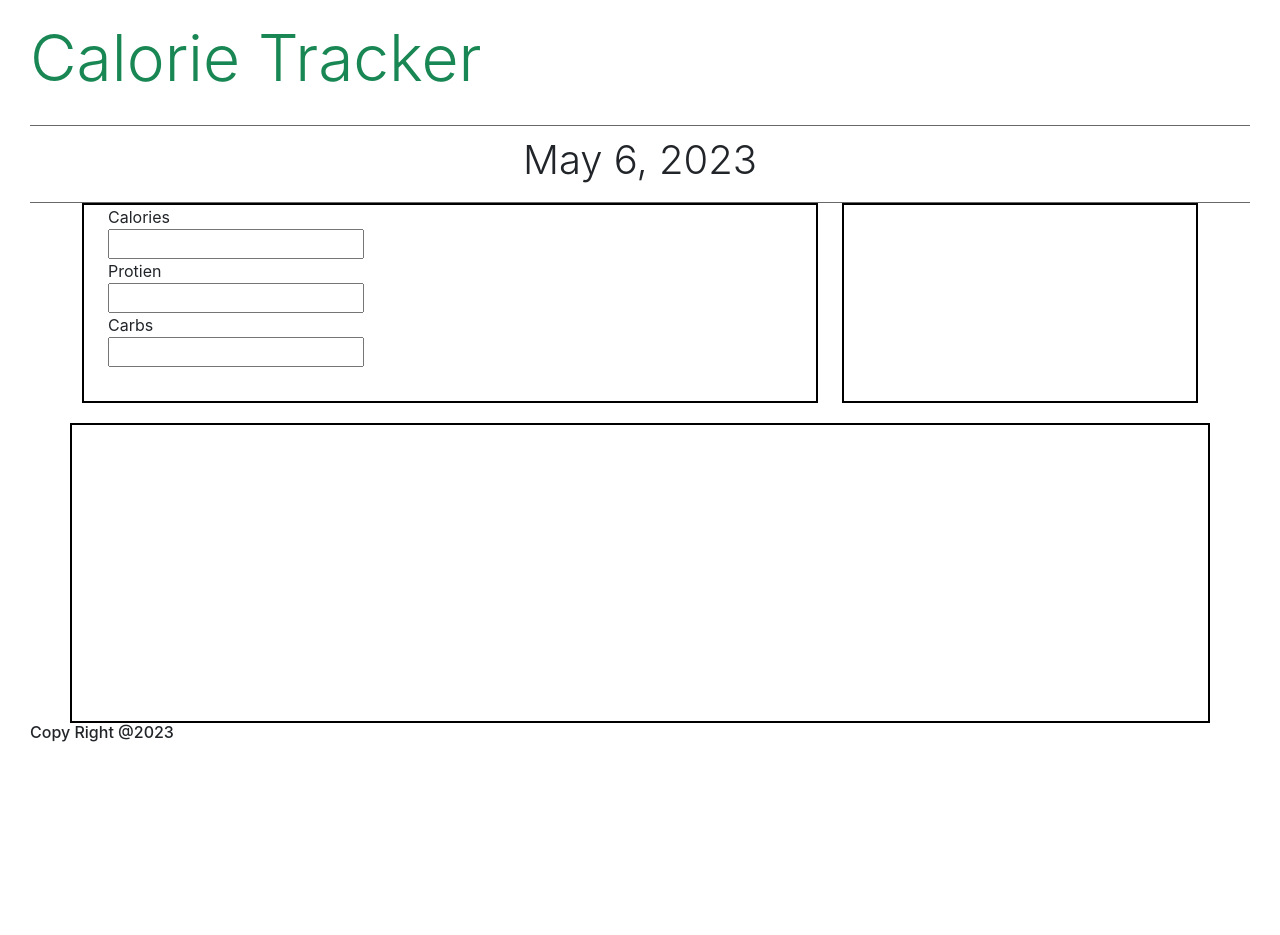
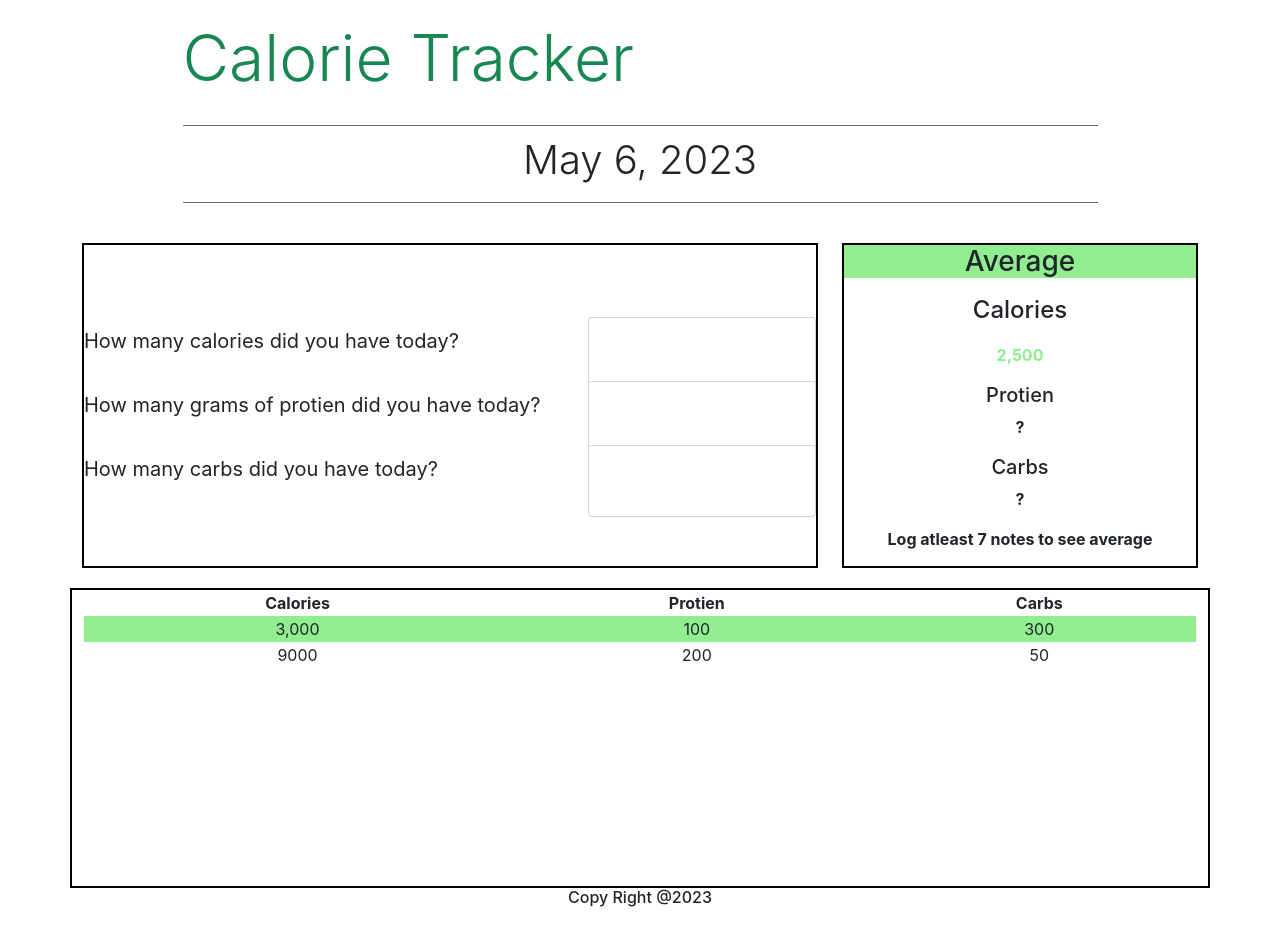
Before and after one commit to Blake556/Calorie-Tracker, a React (Create React App) app: page / in a window 1280 px wide. Before the commit the page ends 800 px from the top, so only its background shows below. Built offline with nearby package versions, Linux system fonts and the light colour scheme.

Commit message:
Start of day

```diff
--- a/src/components/App.js
+++ b/src/components/App.js
@@ -10,7 +10,7 @@ import Footer from './Footer'
 function App() {
 
   return (
-    <div className="App">
+    <div className="App ">
 
       <Header />
 
--- a/src/components/CreateNote.js
+++ b/src/components/CreateNote.js
@@ -1,32 +1,60 @@
-import React from 'react'
-import '../styles/CreatNote.css';
+import React from "react";
+import "../styles/CreatNote.css";
 
 function CreatNote() {
   return (
-    <div className="create-note-container">
-      <form>
-        <div className='container row'>
-            <div className='col-12'>
-                <div className='labels'>
-                    <label>Calories</label>
-                </div>
-                <input></input>
-            </div>
-            <div className='col-12'>
-                <div className='labels'>
-                    <label>Protien</label>
-                </div>
-                <input></input>
-            </div>
-            <div className='col-12'>
-                <div className='labels'>
-                    <label>Carbs</label>
-                </div>
-                <input></input>
-            </div>
+    <div className="create-note-container d-flex justify-content-center align-items-center">
+      <form className="">
+
+        <div class="row mb-3 ">
+          <label
+            for="colFormLabelSm"
+            class="col-lg-8 col-form-label col-form-label-lg"
+          >
+            How many calories did you have today?
+          </label>
+          <div class="col-lg-4">
+            <input
+              type="email"
+              class="form-control form-control-sm"
+
+
+            ></input>
+          </div>
+        </div>
+        <div class="row mb-3">
+          <label for="colFormLabel" class="col-lg-8 col-form-label-lg protien-input ">
+          How many grams of protien did you have today?
+          </label>
+          <div class="col-lg-4">
+            <input
+              type="email"
+              class="form-control"
+
+
+            >
+
+            </input>
+          </div>
+        </div>
+        <div class="row">
+          <label
+            for="colFormLabelLg"
+            class="col-lg-8 col-form-label col-form-label-lg"
+          >
+            How many carbs did you have today?
+          </label>
+          <div class="col-lg-4">
+            <input
+              type="email"
+              class="form-control form-control-md"
+
+
+            ></input>
+          </div>
+
         </div>
       </form>
-
     </div>
   );
 }
--- a/src/components/Header.js
+++ b/src/components/Header.js
@@ -17,13 +17,15 @@ function Header() {
   console.log(date)
 
   return (
-    <div className="Header">
-        <div className="header text-success ">
+    <div className="col-9 header-container">
+        <div className="header text-success  ">
           <h1 className="display-3 ">Calorie Tracker</h1>
         </div>
-        <div className="current-date">
+
+        <div className=" current-date">
           <h4 className="display-6 font-weight-bold">{date}</h4>
         </div>
+
     </div>
   );
 }
--- a/src/components/LoggedAvg.js
+++ b/src/components/LoggedAvg.js
@@ -4,7 +4,14 @@ import '../styles/LoggedAvg.css';
 function LoggedAvg() {
   return (
     <div className="Logged-Avg-container">
-
+      <h3 className="average-title">Average</h3>
+      <h4>Calories</h4>
+      <p className="cal-amount">2,500</p>
+      <h5>Protien</h5>
+      <p>?</p>
+      <h5>Carbs</h5>
+      <p>?</p>
+      <p>Log atleast 7 notes to see average</p>
 
     </div>
   );
--- a/src/components/LoggedNotes.js
+++ b/src/components/LoggedNotes.js
@@ -1,11 +1,27 @@
-import React from 'react'
-import '../styles/LoggedNote.css';
+import React from "react";
+import "../styles/LoggedNote.css";
 
 function LoggedNotes() {
+  //let changecolor =
   return (
     <div className="Logged-Notes-container">
-
-
+      <table className="">
+        <tr>
+          <th>Calories</th>
+          <th>Protien</th>
+          <th>Carbs</th>
+        </tr>
+        <tr className="" style={{ backgroundColor:  'lightgreen' }}>
+          <td>3,000</td>
+          <td>100</td>
+          <td>300</td>
+        </tr>
+        <tr>
+          <td>9000</td>
+          <td>200</td>
+          <td>50</td>
+        </tr>
+      </table>
     </div>
   );
 }
--- a/src/styles/App.css
+++ b/src/styles/App.css
@@ -1,3 +1,4 @@
 .App {
   padding: 20px 30px;
+  margin: 0 auto ;
 }
--- a/src/styles/CreatNote.css
+++ b/src/styles/CreatNote.css
@@ -1,8 +1,24 @@
 .create-note-container {
     border: 2px solid black;
-    height: 200px;
+    height: 325px;
+    margin: 0 auto
 }
 
-.labels {
+label {
     width: 100px;
+    text-align: left;
 }
+
+.tracker-data {
+
+}
+
+.protien-input {
+    border-radius: 0;
+
+}
+
+input {
+    height: 150%;
+    font-size: 5.5rem;
+}
--- a/src/styles/Footer.css
+++ b/src/styles/Footer.css
@@ -0,0 +1,3 @@
+* {
+    text-align: center;
+}
--- a/src/styles/Header.css
+++ b/src/styles/Header.css
@@ -1,12 +1,18 @@
+
+.header-container {
+  margin: 0 auto;
+}
+
 h1, .header {
     text-align: left;
     padding-bottom: 10px;
+
   }
 
   .current-date {
     text-align: center;
     width: 100%;
-    margin: 0 auto;
+    margin: 0 auto 40px;
 
     border-top : 1px solid rgb(104, 104, 104);
     border-bottom : 1px solid  rgb(104, 104, 104);
--- a/src/styles/LoggedAvg.css
+++ b/src/styles/LoggedAvg.css
@@ -1,4 +1,15 @@
 .Logged-Avg-container {
     border: 2px solid black;
-    height: 200px;
+    height: 325px;
+    text-align: center;
+    font-weight: bold;
 }
+
+.average-title {
+    background-color: lightgreen;
+    color: ;
+}
+
+.cal-amount {
+    color: lightgreen;
+}
--- a/src/styles/LoggedNote.css
+++ b/src/styles/LoggedNote.css
@@ -3,3 +3,9 @@
     margin-top: 20px;
     height: 300px;
 }
+
+table {
+    width: 100%;
+    padding: 0;
+    margin: 0;
+}
```
